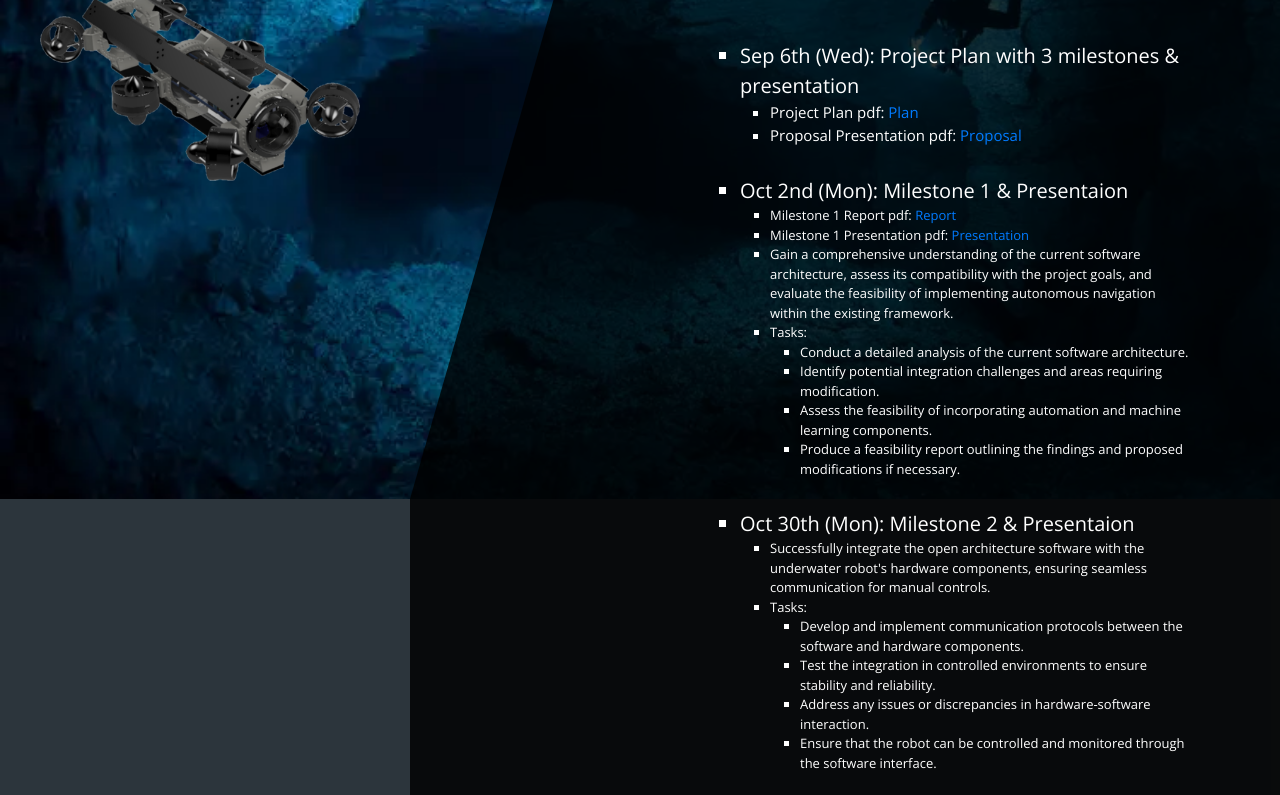
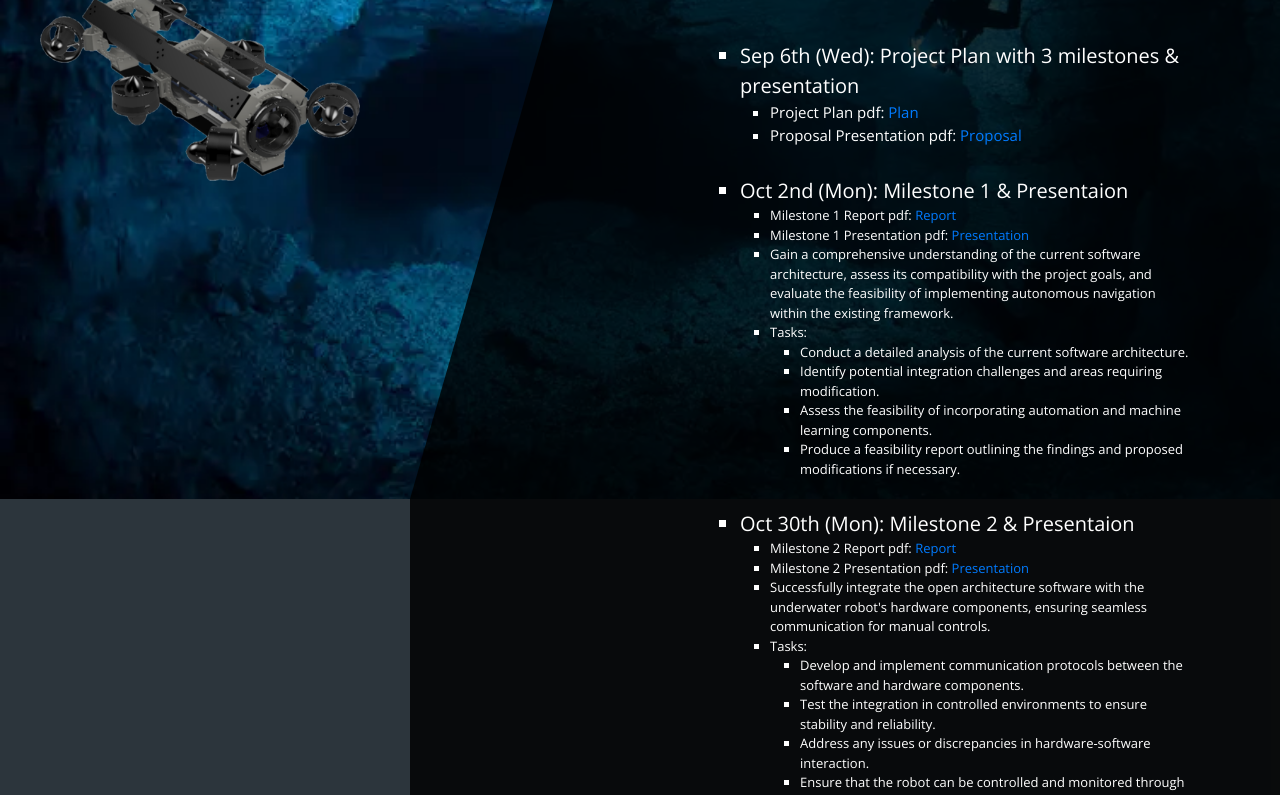
Before and after one commit to BlueCodeHydra/FIT_Project-TEC_V, a plain HTML site: page deadlines.html in a window 1280 px wide. Shown: the part 301-1096 px from the top of the page. Drawn offline with nearby package versions, Linux system fonts and the light colour scheme.

Commit message:
Milestone 2 Report and V_Minestone2_Presentation Commit

```diff
--- a/deadlines.html
+++ b/deadlines.html
@@ -103,6 +103,8 @@
                       <!-- Milestone 2 -->
                             <li style="padding-top: 30px"> Oct 30th (Mon): Milestone 2 & Presentaion
                                 <ul style="list-style-type: square; margin: 0; font-size: 13px; padding-left: 30px;">
+                                    <li>Milestone 2 Report pdf: <a href="pdfs/TECV_Milestone_2_Report.pdf" target="_blank">Report</a></li>
+                                    <li>Milestone 2 Presentation pdf: <a href="pdfs/TEC-V_Minestone2_Presentation.pdf" target="_blank">Presentation </a></li>
                                     <li>Successfully integrate the open architecture software with the underwater
                                         robot's hardware components, ensuring seamless communication for
                                         manual controls.
```
Also changed, not shown: 2 other files.
